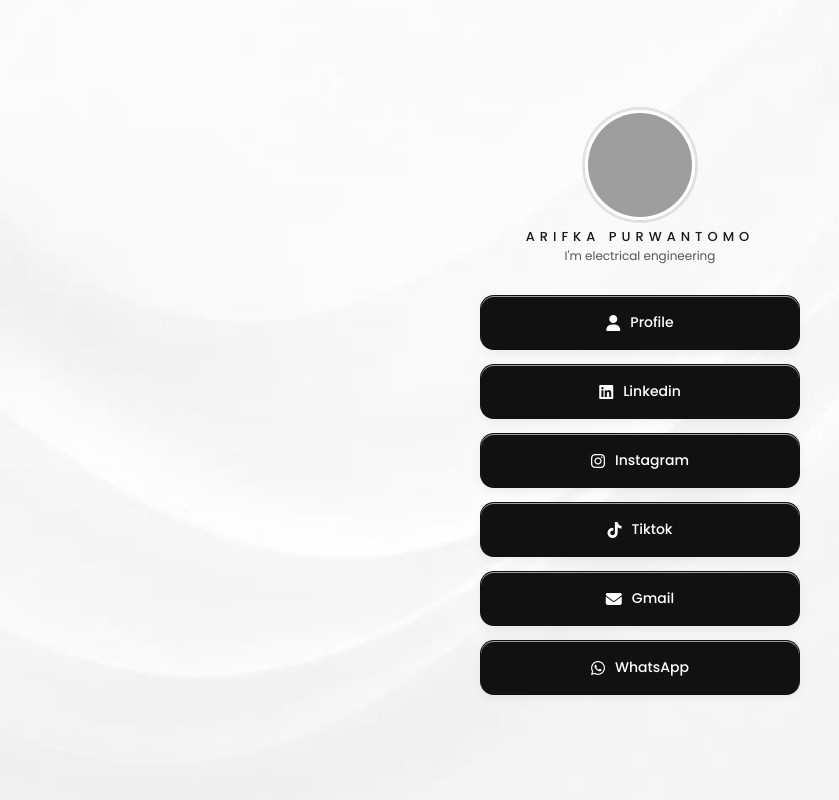
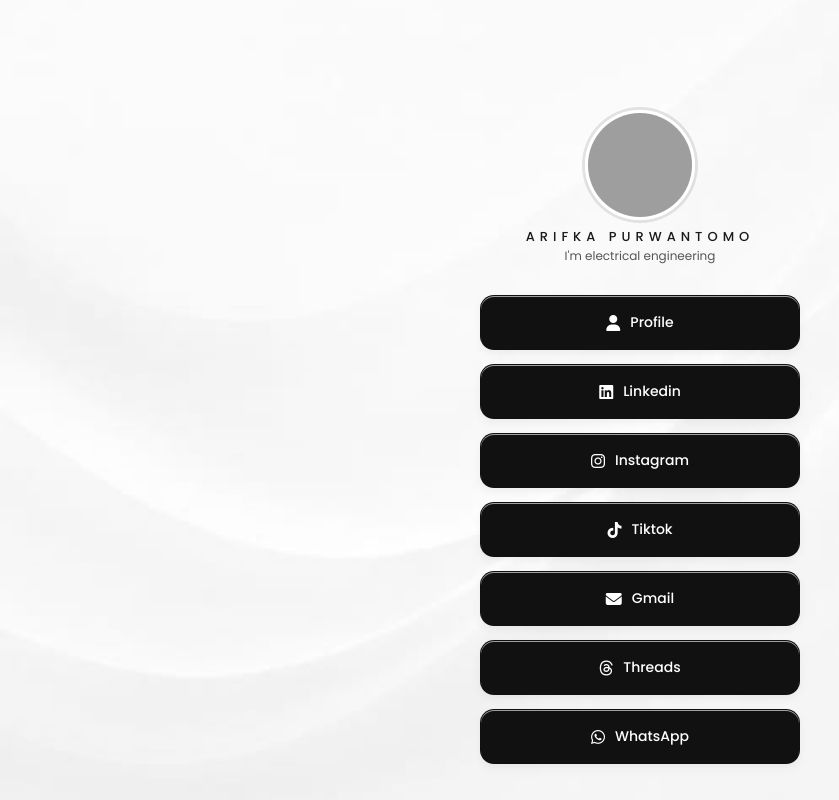
Before and after one commit to arf-studio-02/arifka, a plain HTML site: page index.html in a window 1280 px wide. Shown: the whole page, without its empty margins (0-839 px from the left). Drawn offline with nearby package versions, Linux system fonts and the light colour scheme; grey boxes are pictures that could not be loaded.

Commit message:
Update index.html

```diff
--- a/index.html
+++ b/index.html
@@ -43,6 +43,8 @@
             <a href="https://mail.google.com/mail/?view=cm&fs=1&to=arifpurwantomo@gmail.com" target="_blank" class="btn">
                 <i class="fa-solid fa-envelope"></i> Gmail
             </a>
+
+            <a href="https://www.threads.com/@arifka.02" class="btn"><i class="fa-brands fa-threads"></i> Threads</a>
             <a href="#" class="btn" id="igBtn">
               <i class="fa-brands fa-whatsapp"></i> WhatsApp
             </a>
```
